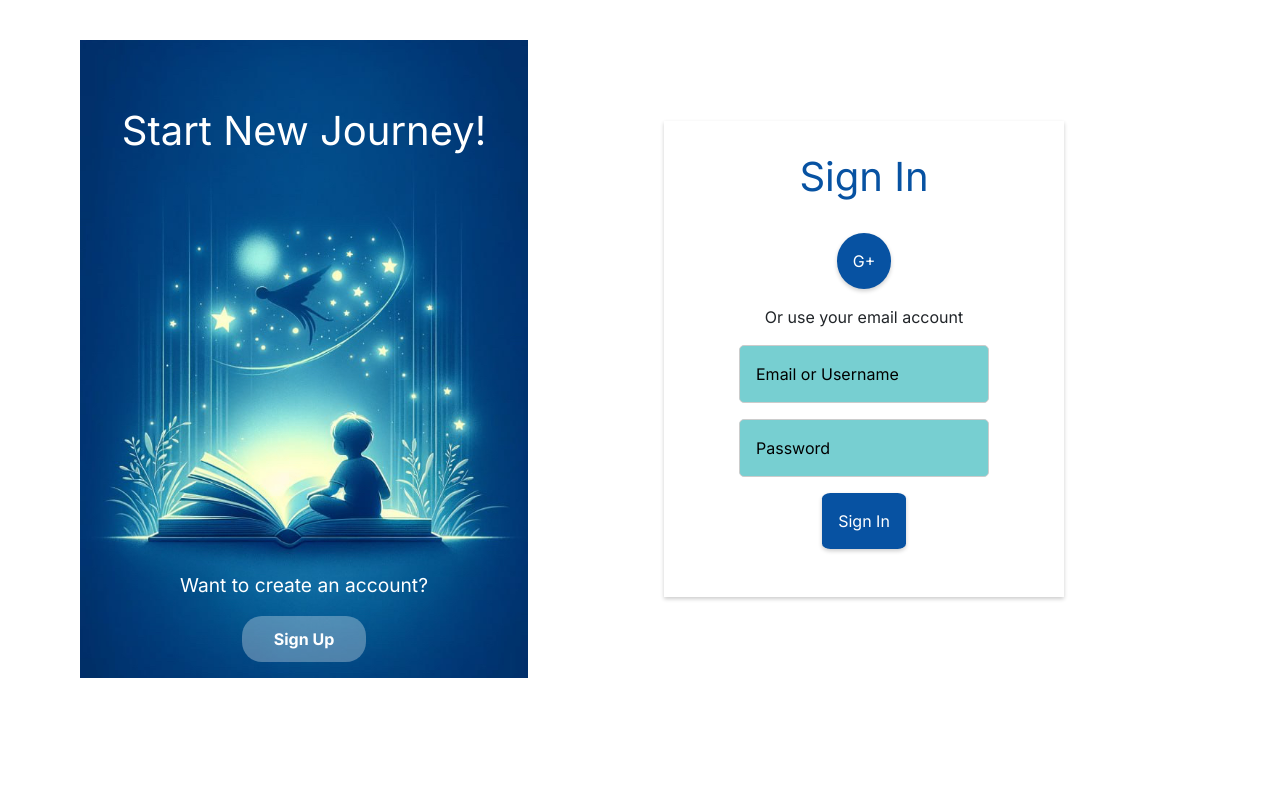
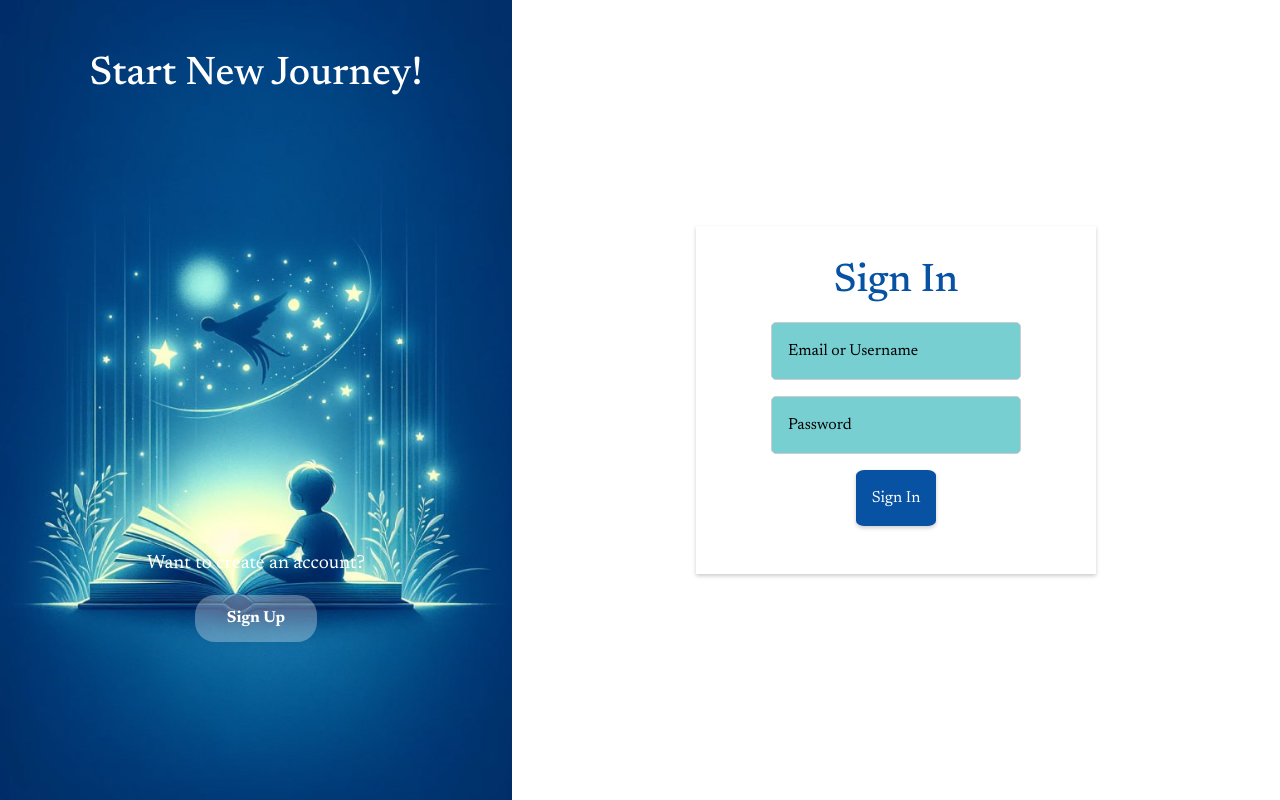
Before and after one commit to minerva-university/cs162-Dreamify, a React (Create React App) app: page /login in a window 1280 px wide. Built offline with nearby package versions, Linux system fonts and the light colour scheme.

Commit message:
Fixed Auth css

```diff
--- a/src/components/Header.js
+++ b/src/components/Header.js
@@ -54,7 +54,7 @@ export default function Header() {
                 </Link>
               </div>
               <div className={getButtonClass("/newstory")}>
-                <Link to="/newstory" className="text-navbar">
+                <Link to={`/children${parentId}`} className="text-navbar">
                   New Story
                 </Link>
               </div>
--- a/src/pages/LoginPage.js
+++ b/src/pages/LoginPage.js
@@ -3,7 +3,7 @@ import '../pages/styles/Auth.css'
 //Flambeau
 
 import { useState, useEffect } from "react";
-import { Container, Alert } from "react-bootstrap";
+import { Alert } from "react-bootstrap";
 import { useNavigate } from "react-router-dom";
 import Spinner from "../components/Spinner.js";
 import { useAuth } from "../contexts/AuthProvider";
@@ -51,7 +51,7 @@ export default function LoginPage() {
   }
 
   return (
-    <Container>
+
       <div className="signin-page">
       <div className="signin-image">
         {/* Add your image here */}
@@ -68,8 +68,8 @@ export default function LoginPage() {
               {error}
             </Alert>
           )}
-          <button className="google-signin">G+</button>
-          <p> Or use your email account</p>
+          {/* <button className="google-signin">G+</button>
+          <p> Or use your email account</p> */}
           <div className="email-input">
           <input
             type="email"
@@ -97,6 +97,6 @@ export default function LoginPage() {
         </form>
       </div>
     </div>
-    </Container>
+
   );
 }
--- a/src/pages/SelectChildPage.js
+++ b/src/pages/SelectChildPage.js
@@ -1,6 +1,4 @@
 import React from 'react';
-import Header from '../components/Header';
-import Footer from '../components/Footer';
 import { Container, Stack } from 'react-bootstrap';
 import { useApi } from '../contexts/ApiProvider';
 import { useState } from 'react';
@@ -41,7 +39,6 @@ export default function SelectChildPage() {
 
   return (
     <Container fluid>
-            <Header />
             <Container className="page-container">
                 <h1 className="page-title"> Pick one of your children: </h1>
                     <Stack className="profile-container" direction="horizontal" gap={3}>
@@ -50,7 +47,6 @@ export default function SelectChildPage() {
                     </Stack>
 
             </Container>
-            <Footer />
         </Container>
 
   );
--- a/src/pages/SignupPage.js
+++ b/src/pages/SignupPage.js
@@ -1,9 +1,9 @@
 import React from "react";
 import '../pages/styles/Auth.css'
+
 //Flambeau
-
 import { useState, useEffect } from "react";
-import { Container, Alert } from "react-bootstrap";
+import { Alert } from "react-bootstrap";
 import { useNavigate } from "react-router-dom";
 import { useAuth } from "../contexts/AuthProvider";
 import Spinner from "../components/Spinner.js";
@@ -61,8 +61,7 @@ function SignUpPage() {
   }
 
   return (
-    <div className="container">
-      <div className="signin-page"> {/* Consider renaming this class to something neutral like "auth-page" */}
+      <div className="signin-page">
         <div className="signin-image">
           {/* Add your image here */}
           <h1>Welcome Aboard!</h1>
@@ -77,8 +76,8 @@ function SignUpPage() {
                 {error}
               </Alert>
             )}
-            <button className="google-signin">G+</button>
-            <p> Or use your email account</p>
+            {/* <button className="google-signin">G+</button>
+            <p> Or use your email account</p> */}
             <div className="email-input">
               <input
                 type="text"
@@ -123,7 +122,6 @@ function SignUpPage() {
           </form>
         </div>
       </div>
-    </div>
   );
 }
 
--- a/src/pages/styles/Auth.css
+++ b/src/pages/styles/Auth.css
@@ -1,14 +1,10 @@
 @import url('https://fonts.googleapis.com/css2?family=Newsreader:wght@400;700&display=swap');
-
-
-body {
-  margin: 0px;
-  font-family: 'Newsreader', serif;
-}
 
 .signin-page {
     display: flex;
-    height: 100%;
+    height: 100vh;
+    margin: 0px;
+    font-family: 'Newsreader', serif;
   }
 
   .signin-image {
@@ -25,12 +21,12 @@ body {
   }
 
   .signin-image h1 {
-    margin-top: -25%; /* Remove top margin if any */
-    margin-bottom: 5rem; /* Adjust bottom margin as needed */
+    margin-top: -30%;
+    margin-bottom: 10rem;
   }
 
   .signin-image p {
-    margin-top: 75%;
+    margin-top: 85%;
     font-size: 1.2rem;
     margin-bottom: 1 rem; /* Increase bottom margin to push 'Want to create an account?' down */
   }
@@ -64,7 +60,7 @@ body {
     text-align: center;
   }
 
-  form {
+  .signin-page form {
     width: 100%;
     max-width: 400px; /* Set a max-width for the form */
     padding: 2rem;
@@ -77,7 +73,7 @@ body {
     text-align: center; /* Center-align text */
   }
 
-  .google-signin {
+  .signin-page .google-signin {
     background: #0752a2;
     color: white;
     padding: 1rem;
@@ -89,8 +85,8 @@ body {
     cursor: pointer;
   }
 
-  .email-input input,
-  .password-input input {
+  .signin-page .email-input input,
+  .signin-page .password-input input {
     padding: 1rem;
     margin-bottom: 1rem;
     border: 1px solid #ccc;
@@ -98,7 +94,7 @@ body {
     box-sizing: border-box;
     background-color: #77CFD1;
   }
-  .alert-danger {
+  .signin-page .alert-danger {
     background-color: #f8d7da; /* Light red */
     color: #721c24; /* Dark red */
     border-radius: 4px; /* Rounded corners */
@@ -109,7 +105,7 @@ body {
     font-weight: bold; /* Make the font bold */
 }
 
-  a {
+  .signin-page a {
     display: block; /* Make the link a block to allow for better click area */
     color: #007bff;
     text-decoration: none;
@@ -117,7 +113,7 @@ body {
     cursor: pointer;
   }
 
-  button[type="submit"] {
+  .signin-page button[type="submit"] {
     padding: 1rem;
     background: #0752a2;
     color: white;
@@ -126,11 +122,11 @@ body {
     box-shadow: 0 2px 4px rgba(0,0,0,0.2);
     border-radius: 10%;
   }
-  button[type="submit"]:hover {
+  .signin-page button[type="submit"]:hover {
     background: #0a6cd6;
   }
 
-  h1, p, button {
+  .signin-page h1, p, button {
     margin-bottom: 1rem; /* Spacing between elements */
   }
 
@@ -140,10 +136,10 @@ body {
     text-align: center;
   }
 
-input {
+  .signin-page input {
   border-radius: 5px;
 }
-input::placeholder, textarea::placeholder {
+.signin-page input::placeholder, textarea::placeholder {
   color: black;
 }
   /* Responsive adjustments */
```
